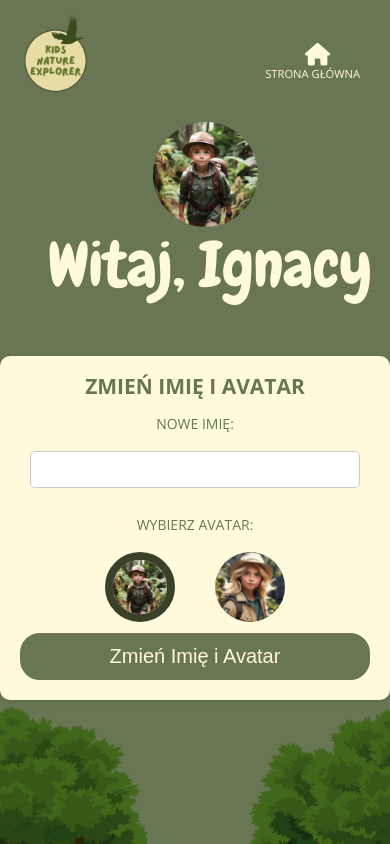
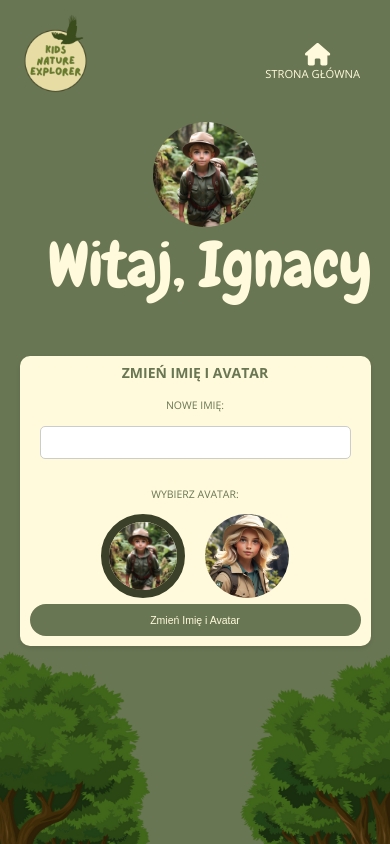
Before and after one commit to zioma6/kids_nature_explorer, a React (Create React App) app in the folder my_project/: page /changeName in a window 390 px wide. Shown: the top 844 px of the page. Built offline with nearby package versions, Linux system fonts and the light colour scheme.

Commit message:
RWD Form working

```diff
--- a/my_project/src/components/Home.js
+++ b/my_project/src/components/Home.js
@@ -1,8 +1,6 @@
 import React from 'react';
-import Navigation from "./Navigation";
 import Title from "./Title";
 import ProfilSelector from "./ProfileSelector";
-import Footer from "./Footer";
 
 const Home = () => {
     return (
--- a/my_project/src/components/Journal.js
+++ b/my_project/src/components/Journal.js
@@ -1,27 +1,9 @@
-import React, {useEffect, useState} from 'react';
-import supabase from './supabaseClient';
+import React from 'react';
 import "../sass/_journal.scss"
 import Carousel from "./Carousel";
 
 
 const Journal = () => {
-    const [adventures, setAdventures] = useState([]);
-
-    useEffect(() => {
-        const fetchAdventures = async () => {
-            const {data, error} = await supabase
-                .from('JournalEntries')
-                .select('*');
-
-            if (error) {
-                console.error('Error fetching adventures:', error);
-            } else {
-                setAdventures(data);
-            }
-        };
-
-        fetchAdventures();
-    }, []);
 
     return (
         <div className="journal">
--- a/my_project/src/components/Profile.js
+++ b/my_project/src/components/Profile.js
@@ -13,7 +13,7 @@ const Profile = () => {
             <section className='selector'>
                 <Link to={"/journal"}>
                     <div className='toAdventures'>
-                        <img src={album} alt='album photo' className='toAdventures__icon'></img>
+                        <img src={album} alt='album' className='toAdventures__icon'></img>
                         <div className='toAdventures__name'>Dziennik przygód</div>
                     </div>
                 </Link>
--- a/my_project/src/sass/_changeName.scss
+++ b/my_project/src/sass/_changeName.scss
@@ -99,3 +99,44 @@
     text-align: center;
     margin: 20px 0;
 }
+
+
+// Mobile
+@media (max-width: 620px) {
+    .changeName-container {
+        padding: 10px;
+        max-width: 90%;
+    }
+
+    .changeName__title {
+        font-size: 2rem;
+    }
+
+    .changeName__label, .changeName__avatar--title {
+        font-size: 1.5rem;
+    }
+
+    .changeName-container input {
+        padding: 8px;
+        margin-top: 15px;
+    }
+
+    .changeName-container .error {
+        font-size: 1.2rem;
+    }
+
+    .changeName__avatar {
+        height: 12rem;
+        width: 12rem;
+        margin: 5px 10px;
+    }
+
+    .buttonChangeName {
+        font-size: 1.5rem;
+        padding: 8px 16px;
+    }
+
+    .success {
+        font-size: 1.5rem;
+    }
+}
```
